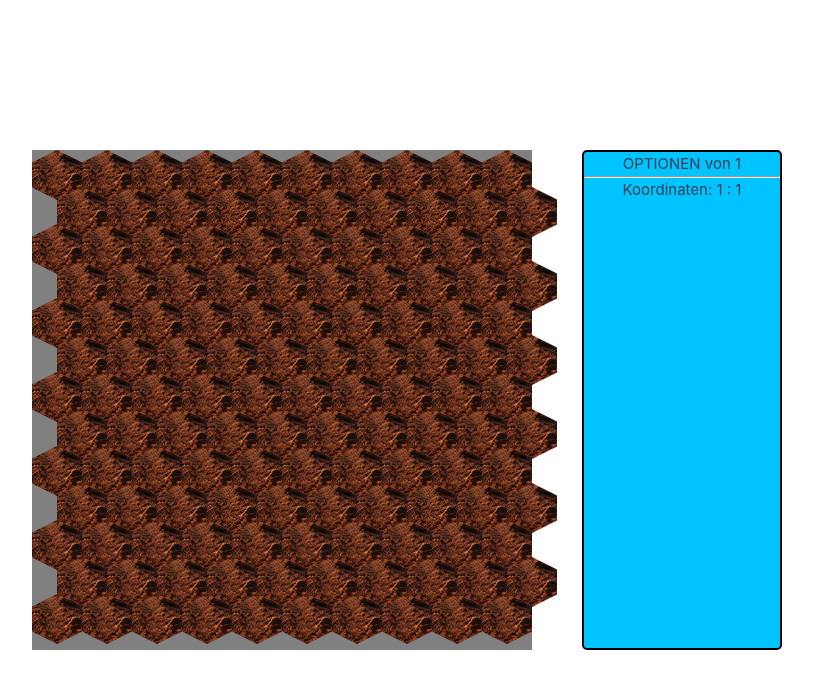
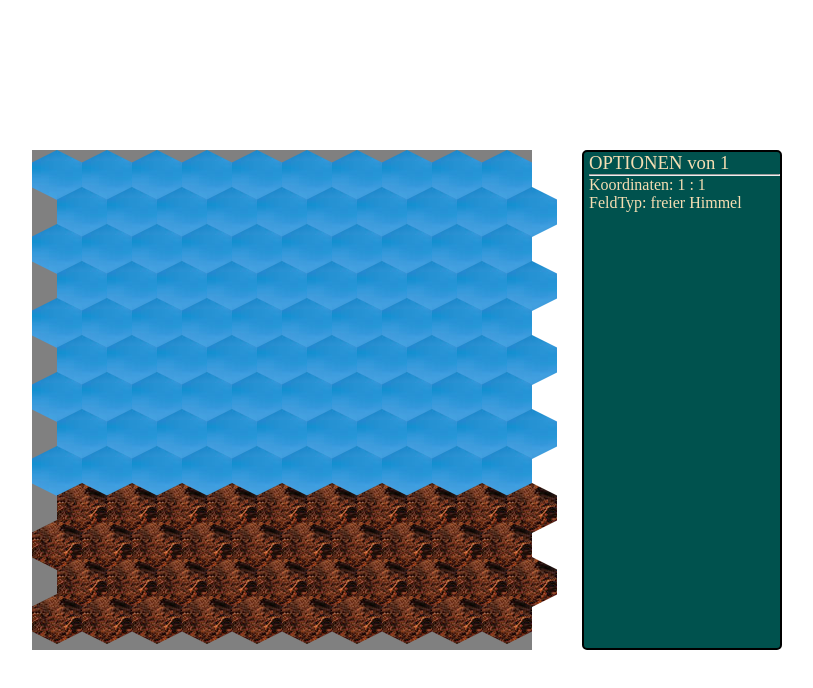
Before and after one commit to mullerow/PLANTAS-Vue, a Vue app: page / in a window 1280 px wide. Both pictures are taken after a click on the element 165 px from the left and 175 px from the top of the page. Shown: the top 688 px of the page, without its empty margins (108-921 px from the left). Built offline with nearby package versions, Linux system fonts and the light colour scheme.

Commit message:
chore: a distinction is now made between ground and air hexagons

```diff
--- a/src/assets/base.css
+++ b/src/assets/base.css
@@ -1,53 +1,4 @@
-/* color palette from <https://github.com/vuejs/theme> */
 :root {
-  --vt-c-white: #ffffff;
-  --vt-c-white-soft: #f8f8f8;
-  --vt-c-white-mute: #f2f2f2;
-
-  --vt-c-black: #181818;
-  --vt-c-black-soft: #222222;
-  --vt-c-black-mute: #282828;
-
-  --vt-c-indigo: #2c3e50;
-
-  --vt-c-divider-light-1: rgba(60, 60, 60, 0.29);
-  --vt-c-divider-light-2: rgba(60, 60, 60, 0.12);
-  --vt-c-divider-dark-1: rgba(84, 84, 84, 0.65);
-  --vt-c-divider-dark-2: rgba(84, 84, 84, 0.48);
-
-  --vt-c-text-light-1: var(--vt-c-indigo);
-  --vt-c-text-light-2: rgba(60, 60, 60, 0.66);
-  --vt-c-text-dark-1: var(--vt-c-white);
-  --vt-c-text-dark-2: rgba(235, 235, 235, 0.64);
-}
-
-/* semantic color variables for this project */
-:root {
-  --color-background: var(--vt-c-white);
-  --color-background-soft: var(--vt-c-white-soft);
-  --color-background-mute: var(--vt-c-white-mute);
-
-  --color-border: var(--vt-c-divider-light-2);
-  --color-border-hover: var(--vt-c-divider-light-1);
-
-  --color-heading: var(--vt-c-text-light-1);
-  --color-text: var(--vt-c-text-light-1);
-
-  --section-gap: 160px;
-}
-
-@media (prefers-color-scheme: dark) {
-  :root {
-    --color-background: var(--vt-c-black);
-    --color-background-soft: var(--vt-c-black-soft);
-    --color-background-mute: var(--vt-c-black-mute);
-
-    --color-border: var(--vt-c-divider-dark-2);
-    --color-border-hover: var(--vt-c-divider-dark-1);
-
-    --color-heading: var(--vt-c-text-dark-1);
-    --color-text: var(--vt-c-text-dark-2);
-  }
 }
 
 *,
@@ -60,27 +11,4 @@
 
 body {
   min-height: 100vh;
-  color: var(--color-text);
-  background: var(--color-background);
-  transition:
-    color 0.5s,
-    background-color 0.5s;
-  line-height: 1.6;
-  font-family:
-    Inter,
-    -apple-system,
-    BlinkMacSystemFont,
-    'Segoe UI',
-    Roboto,
-    Oxygen,
-    Ubuntu,
-    Cantarell,
-    'Fira Sans',
-    'Droid Sans',
-    'Helvetica Neue',
-    sans-serif;
-  font-size: 15px;
-  text-rendering: optimizeLegibility;
-  -webkit-font-smoothing: antialiased;
-  -moz-osx-font-smoothing: grayscale;
 }
--- a/src/components/HexagonTile.vue
+++ b/src/components/HexagonTile.vue
@@ -13,12 +13,13 @@
         transform: `translateX(${hexagon.additionalXShiftOfHexagon}px)translateY(${hexagon.additionalYShiftOfHexagon}px)`
       }"
     >
-      <img src="@/assets/images/ground-soil.png" alt="soil-ground" />
+      <img :src="`${hexagon.backgroundImage}`" alt="soil-ground" />
     </div>
     <div class="option-window" v-if="optionwindow">
-      OPTIONEN von {{ optionHexagonId }}
+      <h3>OPTIONEN von {{ optionHexagonId }}</h3>
       <hr />
-      Koordinaten: {{ optionHexagonXKoordinate }} : {{ optionHexagonYKoordinate }}
+      Koordinaten: {{ optionHexagonXKoordinate }} : {{ optionHexagonYKoordinate }} <br />
+      FeldTyp: {{ hexagonTypeName }}
     </div>
   </div>
 </template>
@@ -32,7 +33,8 @@ export default {
       optionwindow: false,
       optionHexagonId: null,
       optionHexagonXKoordinate: null,
-      optionHexagonYKoordinate: null
+      optionHexagonYKoordinate: null,
+      hexagonTypeName: ''
     }
   },
   methods: {
@@ -49,6 +51,7 @@ export default {
       this.optionHexagonId = hexagon.hexagonId
       this.optionHexagonXKoordinate = hexagon.hexagonXCoordinate
       this.optionHexagonYKoordinate = hexagon.hexagonYCoordinate
+      this.hexagonTypeName = hexagon.hexagonType
     }
   }
 }
@@ -70,6 +73,7 @@ export default {
   background-color: goldenrod;
   cursor: pointer;
   border: 2px solid green;
+  box-shadow: 0px 0px 200px red;
 }
 .gameboard-container {
   display: flex;
@@ -82,12 +86,14 @@ export default {
 .option-window {
   width: 200px;
   height: 500px;
-  background-color: rgb(0, 195, 255);
-  text-align: center;
+  background-color: #00524e;
+  text-align: start;
   position: absolute;
   left: 550px;
   border: 2px solid black;
   border-radius: 5px;
+  color: wheat;
+  padding-left: 5px;
 }
 h2 {
   font-size: 12px;
--- a/src/stores/store.js
+++ b/src/stores/store.js
@@ -1,5 +1,6 @@
 import { defineStore } from 'pinia'
-
+import soilGroundImage from '@/assets/images/ground-soil.png'
+import skyImage from '@/assets/images/blue-sky.png'
 export const storeData = defineStore('store', {
   state: () => ({
     playgroundData: {
@@ -12,8 +13,11 @@ export const storeData = defineStore('store', {
     createHexagons() {
       for (let y = 1; y <= this.playgroundData.amountRows; y++) {
         for (let x = 1; x <= this.playgroundData.amountColumns; x++) {
+          // verschieben der hexagone
           let yShiftOfHexagon = 0
           let xShiftOfHexagon = 0
+          let backgroundImageHexagon = ''
+          let hexagonType = ''
           if (y % 2 === 0) {
             xShiftOfHexagon = 25
           }
@@ -42,12 +46,22 @@ export const storeData = defineStore('store', {
           } else if (y === 13) {
             yShiftOfHexagon = -156
           }
+          // hinzufügen der hintergrundbilder
+          if (y < 10) {
+            backgroundImageHexagon = skyImage
+            hexagonType = 'freier Himmel'
+          } else {
+            backgroundImageHexagon = soilGroundImage
+            hexagonType = 'freier Boden'
+          }
           let hexagonObject = {
             hexagonId: y * this.playgroundData.amountColumns + x - 10,
             hexagonXCoordinate: x,
             hexagonYCoordinate: y,
             additionalYShiftOfHexagon: yShiftOfHexagon,
-            additionalXShiftOfHexagon: xShiftOfHexagon
+            additionalXShiftOfHexagon: xShiftOfHexagon,
+            backgroundImage: backgroundImageHexagon,
+            hexagonType: hexagonType
           }
           this.playgroundData.hexagonData.push(hexagonObject)
         }
```
Also changed, not shown: src/assets/images/blue-sky.png (added).
